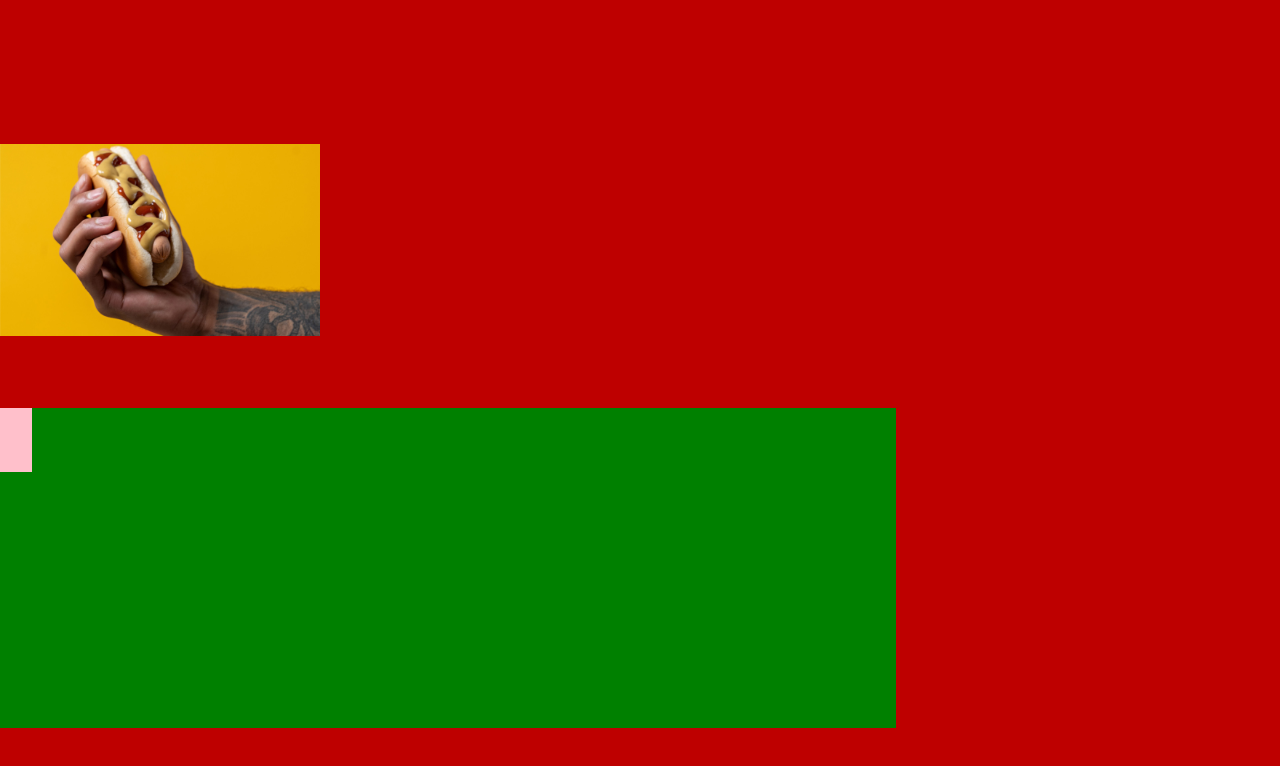
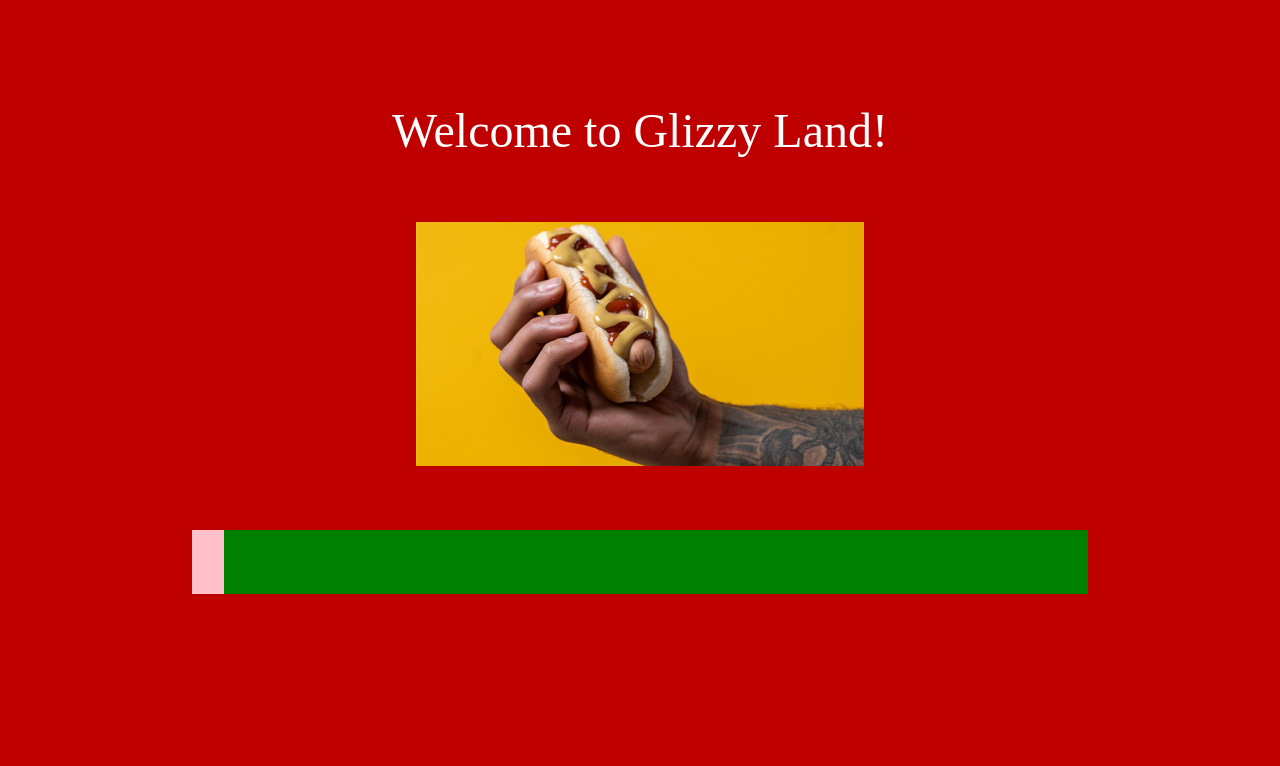
Before and after one commit to qzmp10/restaurant_page, a website built with webpack: page dist/index.html in a window 1280 px wide. Built offline with nearby package versions, Linux system fonts and the light colour scheme.

Commit message:
final commit 07/20

```diff
--- a/src/index.js
+++ b/src/index.js
@@ -1,6 +1,8 @@
 import "./style.css";
 import Glizzy from './glizzy.jpg';
-import menuContent from './menu.js';
+
+// u have to finish the css styling
+//then figure out a way to modify the text-content & images with different .js module
 
 let content = document.querySelector('#content');
 content.classList.add('content');
@@ -19,6 +21,7 @@ for(let i=0; i<2; i++){
 let header = document.createElement('div');
 header.classList.add('header');
 content.appendChild(header);
+header.textContent = 'Welcome to Glizzy Land!';
 
 
 const glizzy = new Image();
--- a/src/menu.js
+++ b/src/menu.js
@@ -1,3 +1,4 @@
+
 export default function menuContent() {
-
+    header.textContent = 'The Glizzy Menu';
 }
--- a/src/style.css
+++ b/src/style.css
@@ -9,17 +9,22 @@ body {
 .content {
     height: 100vh;
     display: grid;
+    grid-template-rows: 1fr 1fr 2fr 7fr;
+    align-items: center;
+    justify-content: center;
+    gap: 4rem;
 }
 
 .glizzy {
-    height: 12rem;
-    width: 20rem;
+    height: 100%;
+    width: 50%;
+    justify-self: center;
 }
 
 .mainBlock {
     background-color: green;
     width: 70vw;
-    height: 40vh;
+    align-self:  flex-start;
 }
 
 .subBlock {
@@ -35,3 +40,9 @@ body {
 .tab {
 
 }
+
+.header {
+    color: white;
+    font-size: 3rem;
+    justify-self: center;
+}
```
